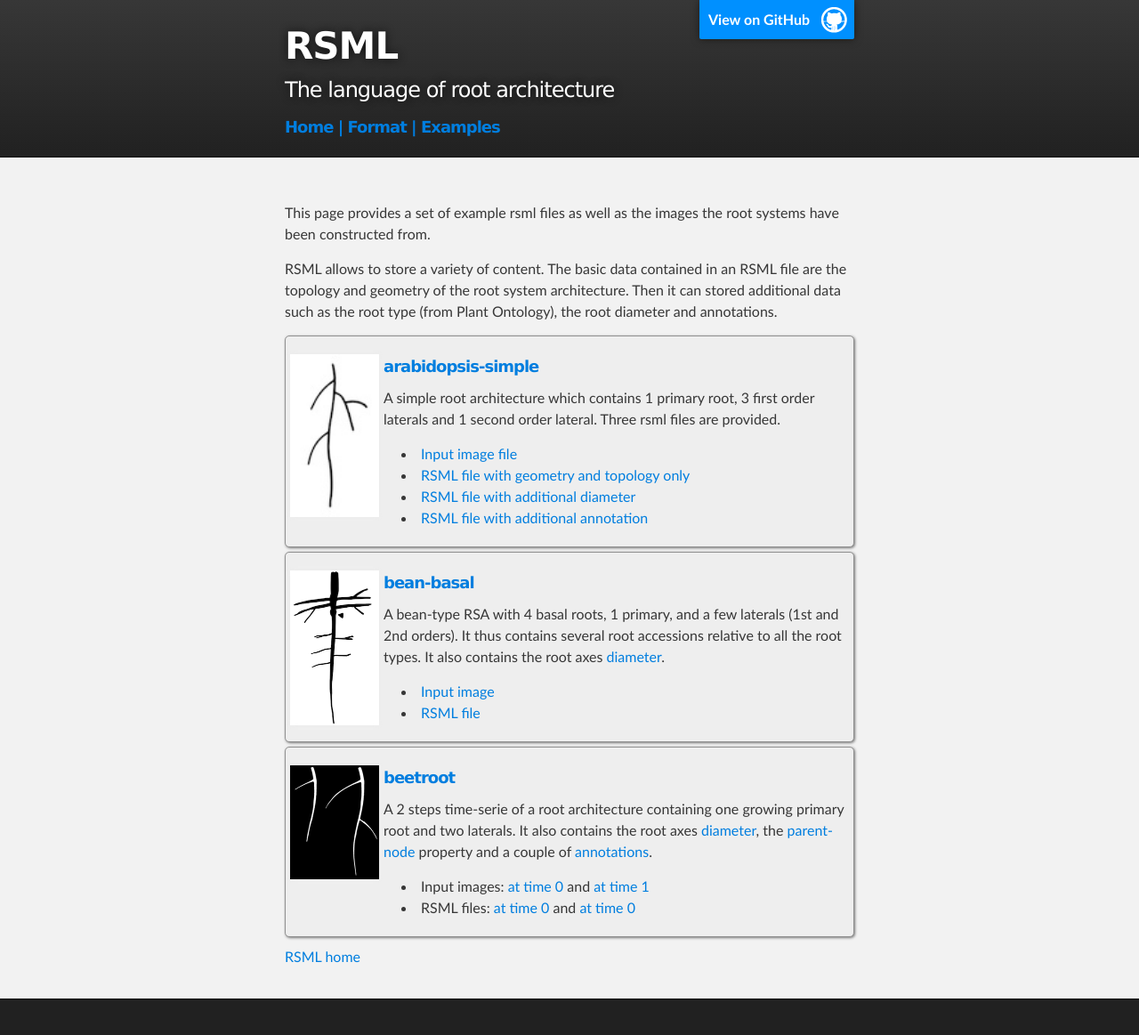
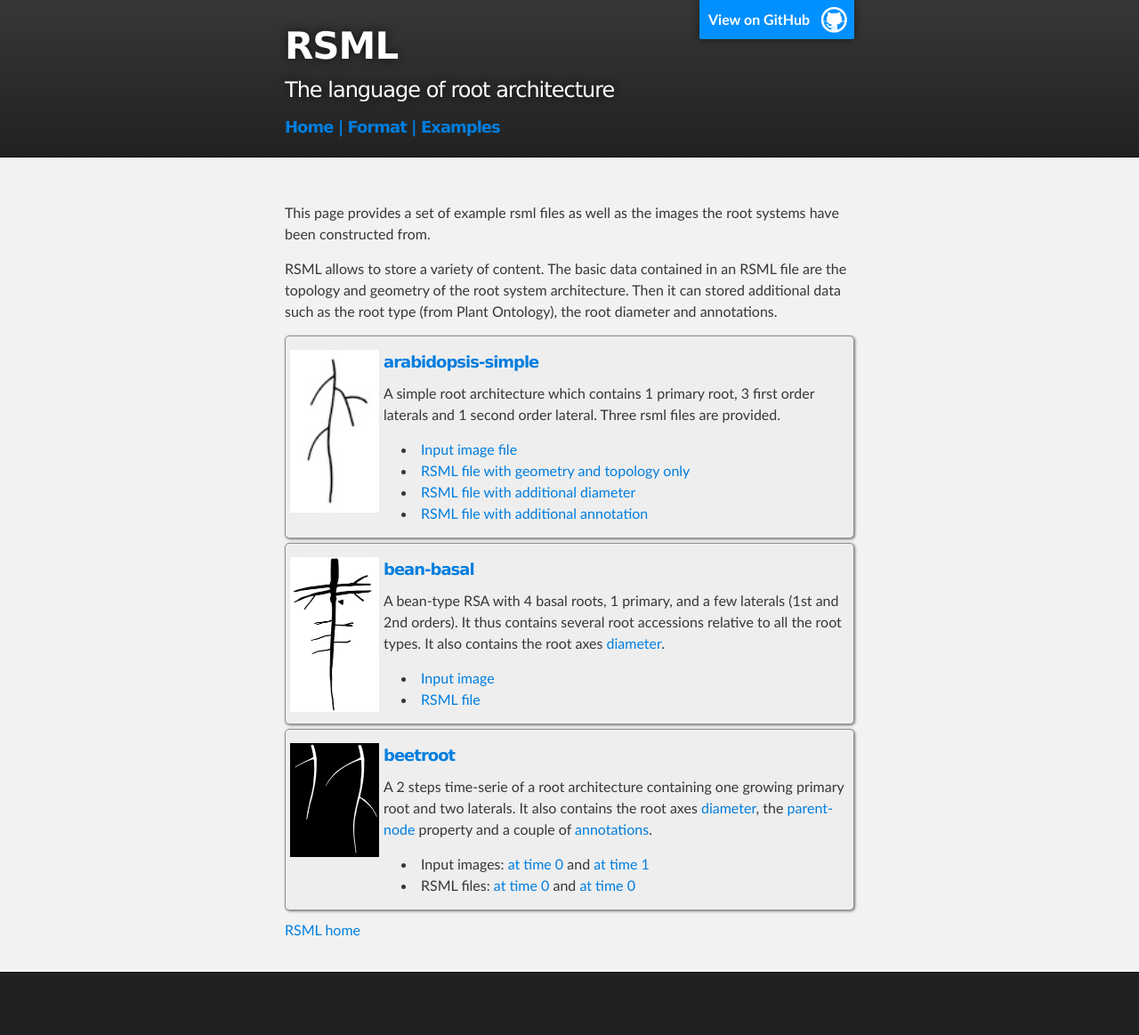
Before and after one commit to RootSystemML/RootSystemML.github.io, a Jekyll site: the page built from examples/index.md, in a window 1280 px wide. Shown: the whole page at 89% size. Built offline with Jekyll 4.4.1, drawn with Linux system fonts in a browser that asks for light colours; after the commit the page ends 1133 px from its top, so only the background shows below that.

Commit message:
example css

```diff
--- a/stylesheets/stylesheet.css
+++ b/stylesheets/stylesheet.css
@@ -440,7 +440,7 @@ div.example_block{
   border-color:#909090;
   background-color:#EEE;
   overflow:hidden;
-  padding: 5px 5px 5px 110px;
+  padding: 0px 5px 0px 110px;
   margin: 0 0 5px 0;
   -webkit-box-shadow: rgba(0,0,0,0.5) 1px 1px 3px;
   -moz-box-shadow: rgba(0,0,0,0.5) 1px 1px 3px;
```
